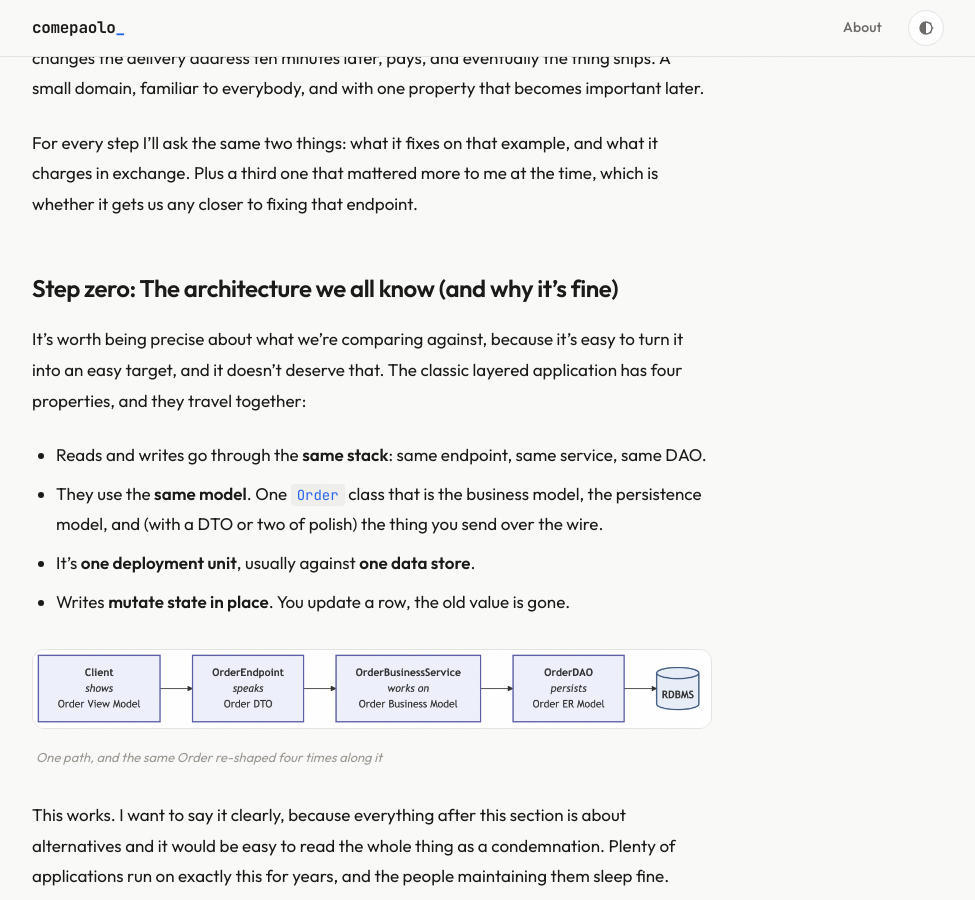
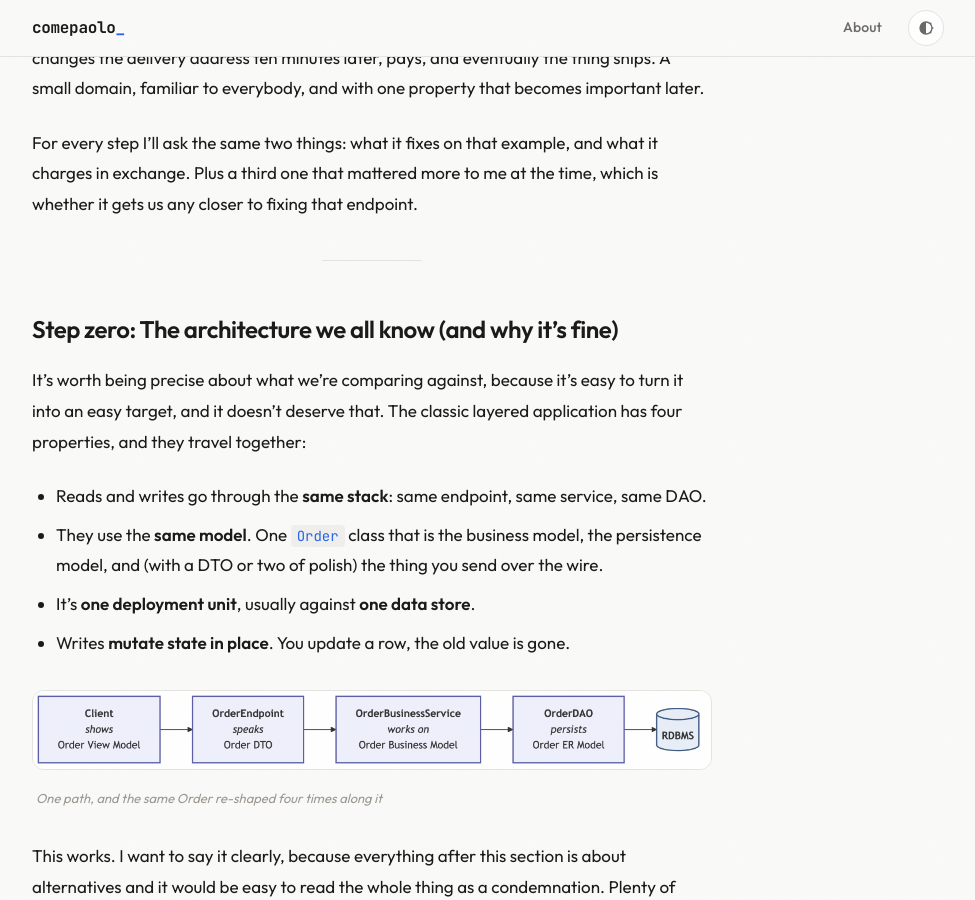
Before and after one commit to maldins46/comepaolo-blog-v2, a Jekyll site: the page built from _posts/2026-08-21-from-cqrs-to-event-driven-architecture.md, in a window 1280 px wide and 900 px high, scrolled down 1764 px. Shown: the whole window, without its empty margins (152-1127 px from the left). Built offline with Jekyll 4.4.1, drawn with Linux system fonts in a browser that asks for light colours.

Commit message:
fix: Fix chapter hierarchy

```diff
--- a/_posts/2026-08-21-from-cqrs-to-event-driven-architecture.md
+++ b/_posts/2026-08-21-from-cqrs-to-event-driven-architecture.md
@@ -29,6 +29,8 @@
 
 For every step I'll ask the same two things: what it fixes on that example, and what it charges in exchange. Plus a third one that mattered more to me at the time, which is whether it gets us any closer to fixing that endpoint.
 
+---
+
 ## Step zero: The architecture we all know (and why it's fine)
 
 It's worth being precise about what we're comparing against, because it's easy to turn it into an easy target, and it doesn't deserve that. The classic layered application has four properties, and they travel together:
@@ -54,6 +56,8 @@
 
 Cracks one and three are the interesting ones, and they lead to different places. That's where the rest of this goes.
 
+---
+
 ## Step one: CQRS is much smaller than you think
 
 Let's start with the definition, because the name is far heavier than the idea. CQRS stands for Command Query Responsibility Segregation. **Commands** are write operations, **queries** are read operations, and the claim is simply that the two don't have to share a model. One code path handles writes, shaped around the business rules it has to enforce. Another handles reads, shaped around the questions the UI actually asks. They can share a database, even a schema. They just stop sharing a *model*.
@@ -70,6 +74,8 @@
 Worth saying once, since it confused me for weeks: CQRS and event sourcing are two separate patterns, and the dependency runs one way only. Event sourcing effectively forces CQRS on you, for reasons we'll get to. CQRS needs nothing from event sourcing at all. Greg Young, who coined the term, has been repeating this for years, in a post titled [*CQRS is not an Architecture*](https://gregfyoung.wordpress.com/2012/09/09/cqrs-is-not-an-architecture/). Almost every article presents them as one package, and I read them that way, which is why the cheap idea looked to me like it carried the expensive idea's price tag.
 
 If you take one thing from this article, take this one. You can have this step right now, in any codebase, at nearly zero cost, and it is not what people mean when they warn you that CQRS is overengineering. That warning is about the next step.
+
+---
 
 ## Step two: event sourcing, and the state you never stored
 
@@ -123,7 +129,7 @@
 
 What you buy with all that machinery is crack number three, closed completely. You can rebuild any state at any time, which means "what did this look like on the 3rd of March?" stops being a research project. My favourite consequence is the debugging one: a user hits a bug that only shows up after a specific sequence of operations, and instead of guessing, you replay their exact stream into a test environment and watch it happen in front of you.
 
-## The reality check
+### The reality check
 
 At this point I had a decent map and no idea whether anyone actually lived there. So I went looking for people who had actually built these systems, rather than people explaining them, and the picture is clearly divided.
 
@@ -136,6 +142,8 @@
 My take, after all that reading: full event sourcing across a whole domain is right for a narrow slice of systems, and for most applications adopting it wholesale costs more than it gives back.
 
 The *ideas* underneath were still right, though, even where the full pattern was wrong. Separate the intent from the execution, write down what the user asked for before you do it, treat a request as a durable fact instead of an open connection. All of that seemed valuable at a much smaller scale, in one endpoint or one module. Which left me with a question I felt slightly stupid asking: does the small version have a name, or was I just describing a queue with extra steps?
+
+---
 
 ## Step three, Asynchronous Request-Reply: the same idea, one endpoint wide
 
@@ -178,6 +186,8 @@
 And now the cost, because this step is cheap but not free. Your client needs somewhere to collect the result, which means polling endpoints or webhook delivery, infrastructure you didn't have before. And the awkward one: business errors now surface *after* you've answered `202`. You can no longer tell the user "your card was declined" in the response to their own request. That has to travel back through a notification, an email, or a status endpoint, and designing that path properly is usually more work than the worker loop itself. Anything the user must know immediately has to stay in the synchronous validation step, which puts real pressure on where you draw that line.
 
 Still, this is the shape I wanted from the start, and the one my colleague had been describing all along: intent separated from execution, at exactly one boundary, with no framework and no event store behind it. One table and a loop.
+
+---
 
 ## Step four: the dual write, and the Transactional Outbox
 
@@ -224,6 +234,8 @@
 
 That's the shape behind this article, really. The command table in step three, the outbox table in step four and the event store in step two are the same idea sold at three different prices: write down the fact first, and let the consequences happen afterwards.
 
+---
+
 ## Step five: zoom out, and it's Event-Driven Architecture
 
 The last step doesn't need any new machinery, only a change of scope.
@@ -245,6 +257,8 @@
 
 I should be as honest about this step as the others, because "global decoupling" makes it sound free, and it isn't. You give up global ordering, so events about the same entity can reach a consumer out of sequence. You inherit at-least-once delivery organisation-wide, so every consumer needs the idempotency we keep coming back to. Debugging stops being a stack trace and becomes a correlation ID chased across five services' logs. And the subtle one, which took me a while to appreciate: your event schema becomes public API. A REST endpoint has known callers you can go and talk to. A Kafka topic has consumers you've never met, in teams you don't know, and changing that event's shape is a negotiation across the whole company. The coupling didn't disappear, it moved into the payload, where it's harder to see.
 
+---
+
 ## What I actually took away
 
 I set out to fill in a missing piece, and ended up tracing, accidentally and roughly backwards, the path the industry took to arrive at event-driven architecture. Five steps: CQRS, event sourcing, asynchronous request-reply, the transactional outbox, EDA.
```
